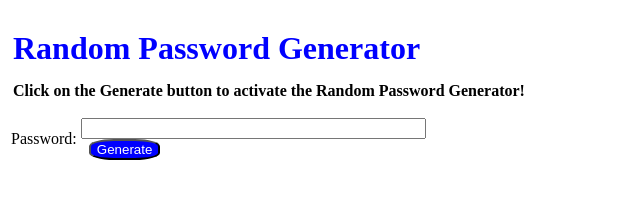
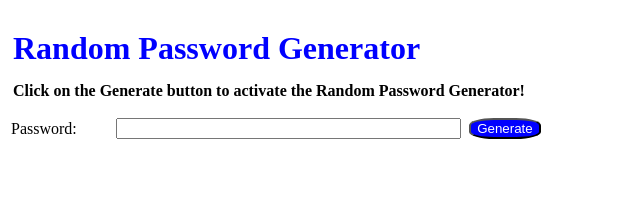
Before and after one commit to FernandoNunez-Dev/Random-Password-Generator, a plain HTML site: page index.html in a window 1280 px wide. Shown: the whole page, without its empty margins (0-640 px from the left). Drawn offline with Linux system fonts and the light colour scheme.

Commit message:
Update index.html
Adjusted the table width to 60% for the Generate button.

```diff
--- a/index.html
+++ b/index.html
@@ -13,7 +13,7 @@
        <p>Click on the Generate button to activate the Random Password Generator!</p>
             <form name="myform" method="post" action="">
                 <input type="hidden" name="length" value="15">
-                <table width="30%" border="0">
+                <table width="60%" border="0">
                     <tr>
                         <td>Password:</td>
                         <td>
```
